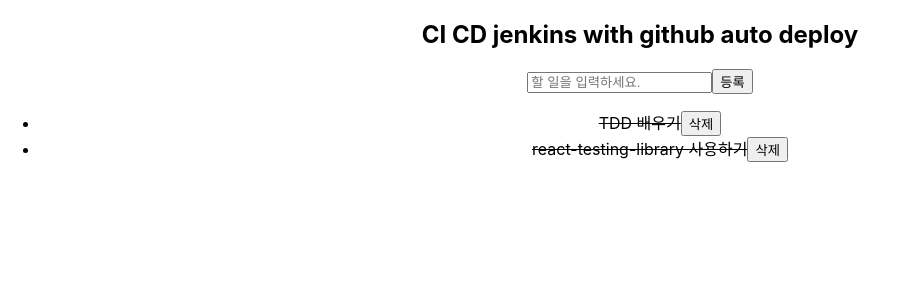
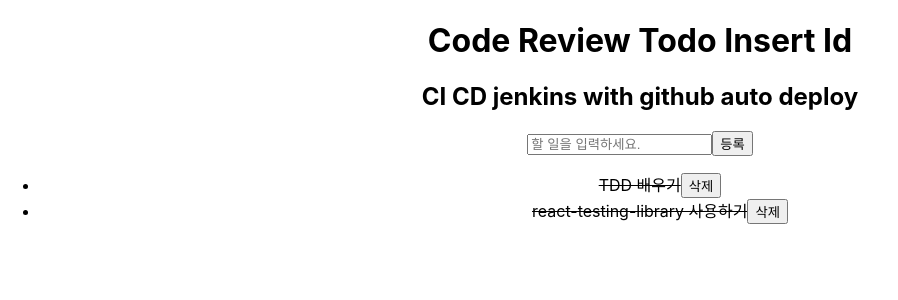
Before and after one commit to rivera00255/rtl-tdd-todos, a React (Create React App) app: page / in a window 1280 px wide. Shown: the top 300 px of the page, without its empty margins (0-898 px from the left). Built offline with nearby package versions, Linux system fonts and the light colour scheme.

Commit message:
code review todo insert id test ok

```diff
--- a/src/App.js
+++ b/src/App.js
@@ -5,6 +5,7 @@
 function App() {
   return (
     <div className="App">
+      <h1>Code Review Todo Insert Id</h1>
       <h2>CI CD jenkins with github auto deploy</h2>
       <TodoApp />
     </div>
```
